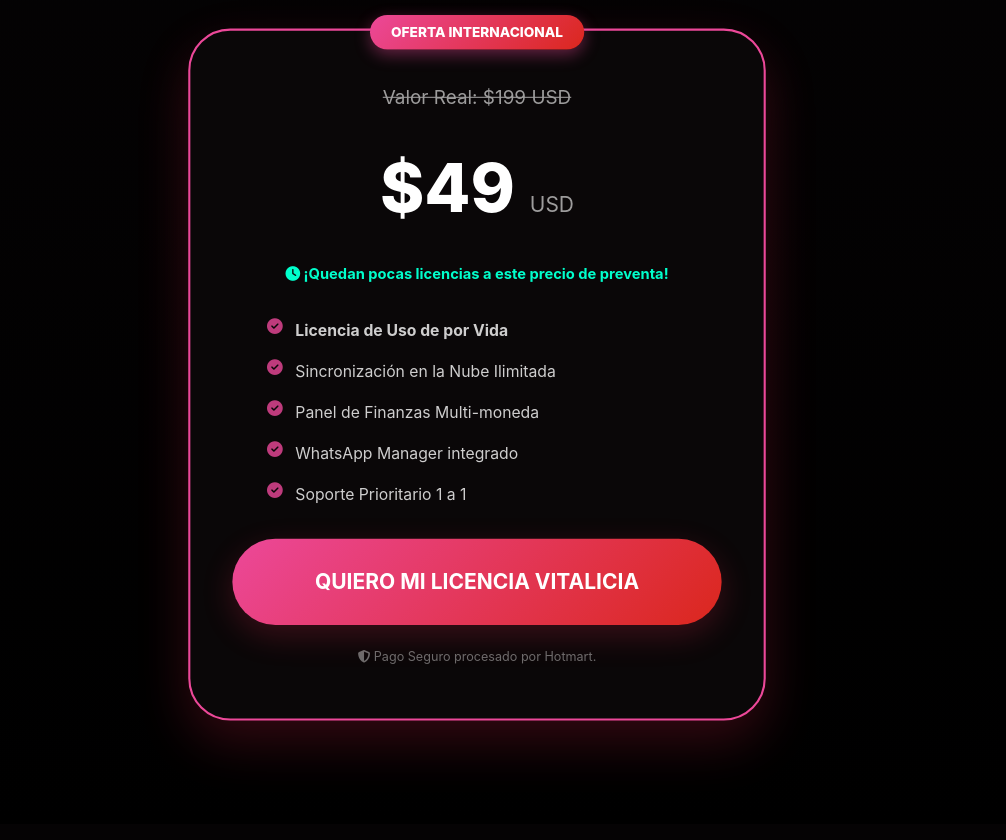
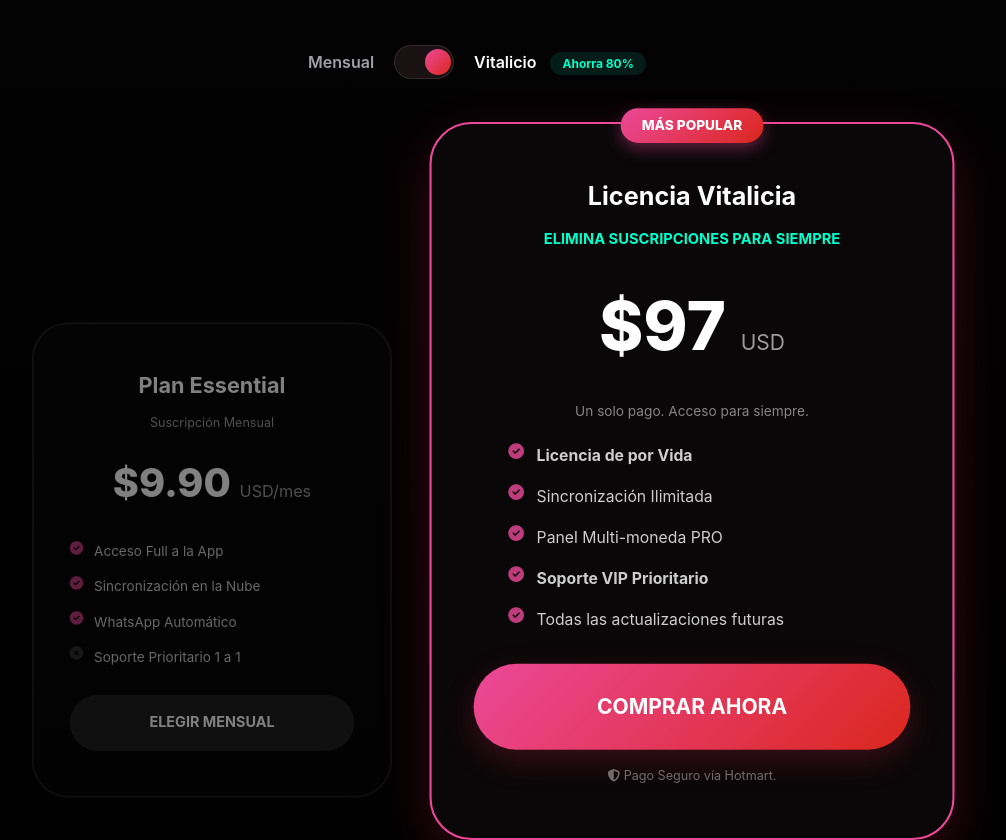
Before and after one commit to BellaPro-app/bellapro-app, a plain HTML site: page index.html in a window 1280 px wide. Shown: the part 4600-5440 px from the top of the page, without its empty margins (163-1169 px from the left). Drawn offline with Linux system fonts and the light colour scheme.

Commit message:
feat: hybrid pricing model, final luxe manual PDF, and deployment package v6

```diff
--- a/index.html
+++ b/index.html
@@ -493,6 +493,78 @@
             color: var(--primary);
         }
 
+        /* Pricing Toggle */
+        .pricing-toggle {
+            display: flex;
+            align-items: center;
+            justify-content: center;
+            gap: 20px;
+            margin-bottom: 40px;
+        }
+
+        .switch {
+            position: relative;
+            display: inline-block;
+            width: 60px;
+            height: 34px;
+        }
+
+        .switch input {
+            opacity: 0;
+            width: 0;
+            height: 0;
+        }
+
+        .slider {
+            position: absolute;
+            cursor: pointer;
+            top: 0;
+            left: 0;
+            right: 0;
+            bottom: 0;
+            background-color: var(--surface-light);
+            transition: .4s;
+            border-radius: 34px;
+            border: 1px solid rgba(255, 255, 255, 0.1);
+        }
+
+        .slider:before {
+            position: absolute;
+            content: "";
+            height: 26px;
+            width: 26px;
+            left: 4px;
+            bottom: 3px;
+            background: var(--primary-gradient);
+            transition: .4s;
+            border-radius: 50%;
+        }
+
+        input:checked+.slider:before {
+            transform: translateX(26px);
+        }
+
+        .toggle-label {
+            font-size: 16px;
+            font-weight: 600;
+            color: var(--text-s);
+            transition: var(--transition);
+        }
+
+        .toggle-label.active {
+            color: white;
+        }
+
+        .saving-badge {
+            background: rgba(0, 255, 204, 0.1);
+            color: var(--accent);
+            padding: 4px 12px;
+            border-radius: 20px;
+            font-size: 12px;
+            font-weight: 700;
+            margin-left: 10px;
+        }
+
         @media (max-width: 992px) {
             .hero {
                 text-align: center;
@@ -755,32 +827,58 @@
         <p style="color: var(--text-s); margin-bottom: 60px;">Ventas habilitadas para toda Latinoamérica vía Hotmart.
         </p>
 
-        <div class="pricing-grid" style="display: flex; justify-content: center;">
-            <div class="price-card featured"
-                style="max-width: 550px; background: #0a0708; border-color: var(--primary); text-align: center;">
+        <div class="pricing-toggle">
+            <span class="toggle-label active" id="label-mensual">Mensual</span>
+            <label class="switch">
+                <input type="checkbox" id="price-toggle" onchange="app.toggleBilling()">
+                <span class="slider"></span>
+            </label>
+            <span class="toggle-label" id="label-vitalicio">Vitalicio <span class="saving-badge">Ahorra
+                    80%</span></span>
+        </div>
+
+        <div class="pricing-grid" style="display: flex; justify-content: center; gap: 30px; align-items: flex-end;">
+            <!-- PLAN MENSUAL -->
+            <div class="price-card" id="card-mensual"
+                style="background: rgba(255,255,255,0.02); border-color: rgba(255,255,255,0.1); opacity: 0.8; transform: scale(0.95);">
+                <h3>Plan Essential</h3>
+                <p style="font-size: 14px; opacity: 0.6;">Suscripción Mensual</p>
+                <div class="price" style="font-size: 44px;">$9.90 <span style="font-size: 18px;">USD/mes</span></div>
+                <ul class="price-list" style="margin: 30px 0;">
+                    <li><i class="fas fa-check-circle"></i> Acceso Full a la App</li>
+                    <li><i class="fas fa-check-circle"></i> Sincronización en la Nube</li>
+                    <li><i class="fas fa-check-circle"></i> WhatsApp Automático</li>
+                    <li><i class="fas fa-times-circle" style="color: rgba(255,255,255,0.2) !important;"></i> Soporte
+                        Prioritario 1 a 1</li>
+                </ul>
+                <a href="#contacto" class="btn-main"
+                    style="width: 100%; font-size: 16px; background: rgba(255,255,255,0.1); box-shadow: none;">ELEGIR
+                    MENSUAL</a>
+            </div>
+
+            <!-- PLAN VITALICIO -->
+            <div class="price-card featured" id="card-vitalicio"
+                style="max-width: 500px; background: #0a0708; border-color: var(--primary); text-align: center;">
                 <div
                     style="position: absolute; top: -15px; left: 50%; transform: translateX(-50%); background: var(--primary-gradient); color: white; padding: 6px 20px; border-radius: 30px; font-size: 13px; font-weight: 800; white-space: nowrap; box-shadow: 0 5px 15px rgba(236,72,153,0.4);">
-                    OFERTA INTERNACIONAL
+                    MÁS POPULAR
                 </div>
-                <div style="margin-bottom: 20px; opacity: 0.6; text-decoration: line-through; font-size: 18px;">Valor
-                    Real: $199 USD</div>
-                <div class="price" style="font-size: 64px;">$49 <span style="font-size: 20px;">USD</span></div>
-                <p style="font-size: 14px; color: var(--accent); font-weight: 700; margin-bottom: 30px;">
-                    <i class="fas fa-clock"></i> ¡Quedan pocas licencias a este precio de preventa!
+                <h3>Licencia Vitalicia</h3>
+                <p style="font-size: 14px; color: var(--accent); font-weight: 700;">ELIMINA SUSCRIPCIONES PARA SIEMPRE
                 </p>
-                <ul class="price-list" style="text-align: left; margin: 0 auto 30px; max-width: 400px;">
-                    <li><i class="fas fa-check-circle"></i> <b>Licencia de Uso de por Vida</b></li>
-                    <li><i class="fas fa-check-circle"></i> Sincronización en la Nube Ilimitada</li>
-                    <li><i class="fas fa-check-circle"></i> Panel de Finanzas Multi-moneda</li>
-                    <li><i class="fas fa-check-circle"></i> WhatsApp Manager integrado</li>
-                    <li><i class="fas fa-check-circle"></i> Soporte Prioritario 1 a 1</li>
+                <div class="price" style="font-size: 64px;">$97 <span style="font-size: 20px;">USD</span></div>
+                <p style="font-size: 13px; opacity: 0.5; margin-bottom: 20px;">Un solo pago. Acceso para siempre.</p>
+                <ul class="price-list" style="text-align: left; margin: 0 auto 30px; max-width: 350px;">
+                    <li><i class="fas fa-check-circle"></i> <b>Licencia de por Vida</b></li>
+                    <li><i class="fas fa-check-circle"></i> Sincronización Ilimitada</li>
+                    <li><i class="fas fa-check-circle"></i> Panel Multi-moneda PRO</li>
+                    <li><i class="fas fa-check-circle"></i> <b>Soporte VIP Prioritario</b></li>
+                    <li><i class="fas fa-check-circle"></i> Todas las actualizaciones futuras</li>
                 </ul>
-                <!-- EL LINK DE HOTMART DEBERÁ SER REEMPLAZADO AQUÍ -->
                 <a href="#contacto" id="btn-comprar-hotmart" class="btn-main"
-                    style="width: 100%; text-align: center; padding: 25px; font-size: 20px;">QUIERO MI LICENCIA
-                    VITALICIA</a>
-                <p style="margin-top: 20px; font-size: 12px; opacity: 0.4;">
-                    <i class="fas fa-shield-alt"></i> Pago Seguro procesado por Hotmart.
+                    style="width: 100%; text-align: center; padding: 25px; font-size: 20px;">COMPRAR AHORA</a>
+                <p style="margin-top: 15px; font-size: 12px; opacity: 0.4;">
+                    <i class="fas fa-shield-alt"></i> Pago Seguro vía Hotmart.
                 </p>
             </div>
         </div>
@@ -827,25 +925,42 @@
             mensajeDefault: "Hola! Quiero más info sobre la Licencia de BellaPro"
         };
 
+        const app = {
+            toggleBilling() {
+                const isVitalicio = document.getElementById('price-toggle').checked;
+                const cardMensual = document.getElementById('card-mensual');
+                const cardVitalicio = document.getElementById('card-vitalicio');
+                const labelMensual = document.getElementById('label-mensual');
+                const labelVitalicio = document.getElementById('label-vitalicio');
+
+                if (isVitalicio) {
+                    cardVitalicio.style.opacity = "1";
+                    cardVitalicio.style.transform = "scale(1.05)";
+                    cardMensual.style.opacity = "0.5";
+                    cardMensual.style.transform = "scale(0.9)";
+                    labelVitalicio.classList.add('active');
+                    labelMensual.classList.remove('active');
+                } else {
+                    cardMensual.style.opacity = "1";
+                    cardMensual.style.transform = "scale(1.05)";
+                    cardVitalicio.style.opacity = "0.5";
+                    cardVitalicio.style.transform = "scale(0.9)";
+                    labelMensual.classList.add('active');
+                    labelVitalicio.classList.remove('active');
+                }
+            }
+        };
+
         function updateCommercialData() {
             // Actualizar Precios e Links
-            const priceElements = document.querySelectorAll('.price');
-            priceElements.forEach(el => {
-                el.innerHTML = `${BELLA_CONFIG.precio} <span style="font-size: 20px;">${BELLA_CONFIG.moneda}</span>`;
-            });
-
-            // Botón Hotmart
             const btnHotmart = document.getElementById('btn-comprar-hotmart');
             if (btnHotmart && BELLA_CONFIG.hotmartLink !== "#contacto") {
                 btnHotmart.href = BELLA_CONFIG.hotmartLink;
             }
 
-            // Actualizar otros botones de compra
-            document.querySelectorAll('.hero-btns .btn-main').forEach(btn => {
-                if (btn.innerText.includes('Escalar')) {
-                    btn.href = BELLA_CONFIG.hotmartLink;
-                }
-            });
+            // Iniciar en modo Vitalicio por defecto visualmente
+            document.getElementById('price-toggle').checked = true;
+            app.toggleBilling();
         }
 
         // Countdown Timer Simple
```
Also changed, not shown: manual-usuario.html (+49 -0 lines), 1 other file.
